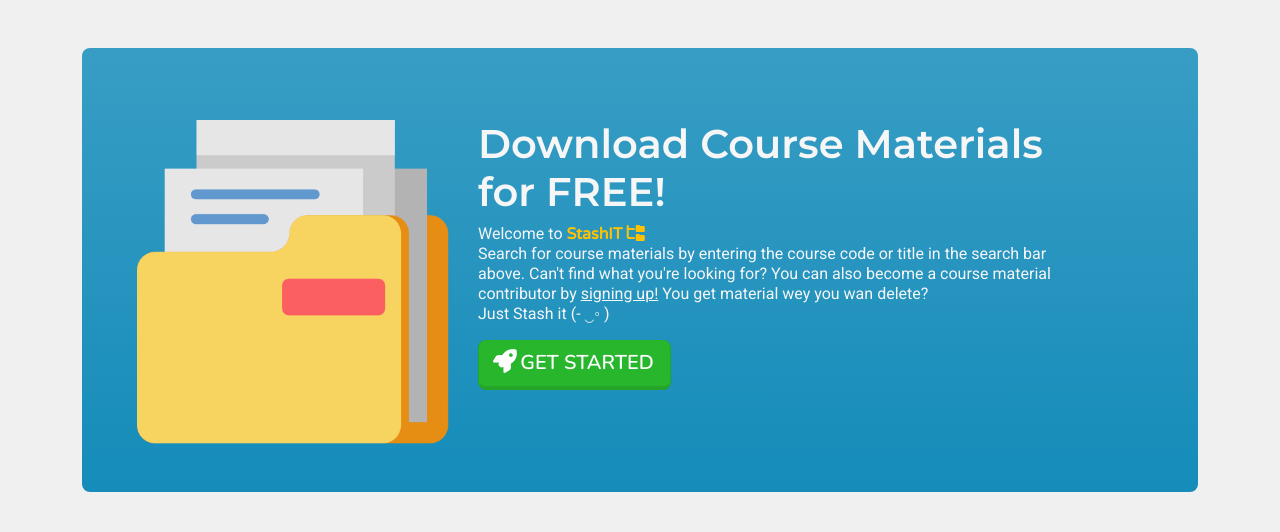
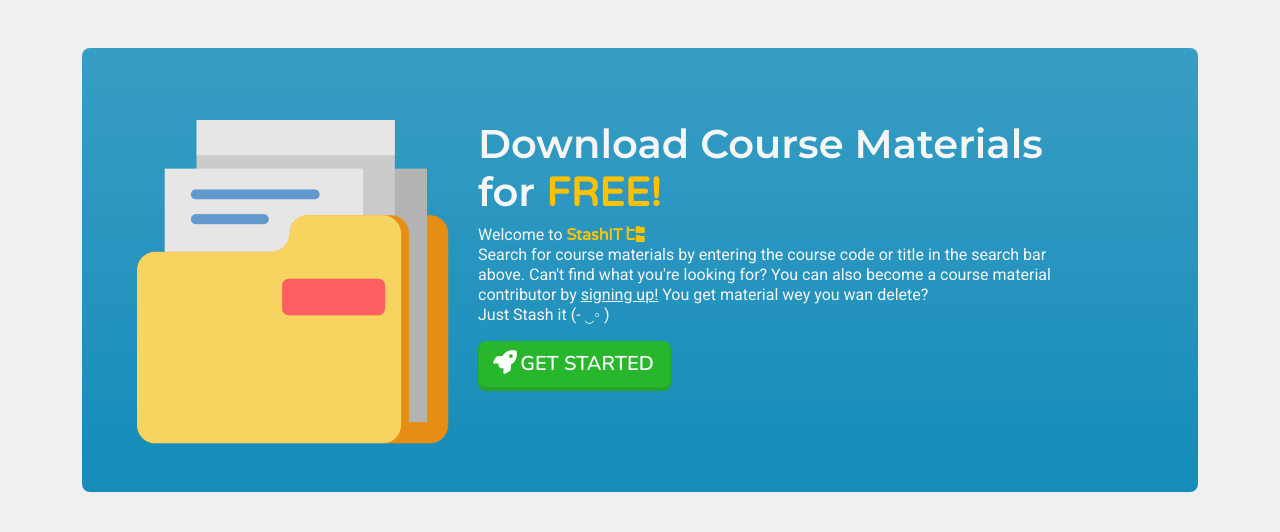
Before and after one commit to israel-oye/CiStash, a Flask app: page / in a window 1280 px wide. Shown: the part 76-608 px from the top of the page. Run offline with Flask 3, Linux system fonts and the light colour scheme; some libraries are stand-ins or nearby versions.

Commit message:
Add cosmetic change

```diff
--- a/src/templates/home/index.html
+++ b/src/templates/home/index.html
@@ -10,7 +10,7 @@
                 <img class="img-fluid mt-sm-4 folder-img" src="{{url_for('static', filename='/images/folder.png')}}" alt="Folder image">
             </div>
             <div class="col-lg-7 col-md-8 mt-2 col-sm-7 pt-3 fs-4" id="home-jumbotron">
-                <h1 class="text-align-center text-light">Download Course Materials for <span class="fw-3">FREE!</span> </h1>
+                <h1 class="text-align-center text-light">Download Course Materials for <span class="fw-3 brand-text">FREE!</span> </h1>
                 <p class="text-light lh-sm fs-6">
                     Welcome to <span class="brand-text">StashIT <i class="fa-solid fa-folder-tree"></i></span> <br>Search for course materials by entering the course code or title in the search bar above. Can't find what you're looking for? You can also
                     become a course material contributor by
```
